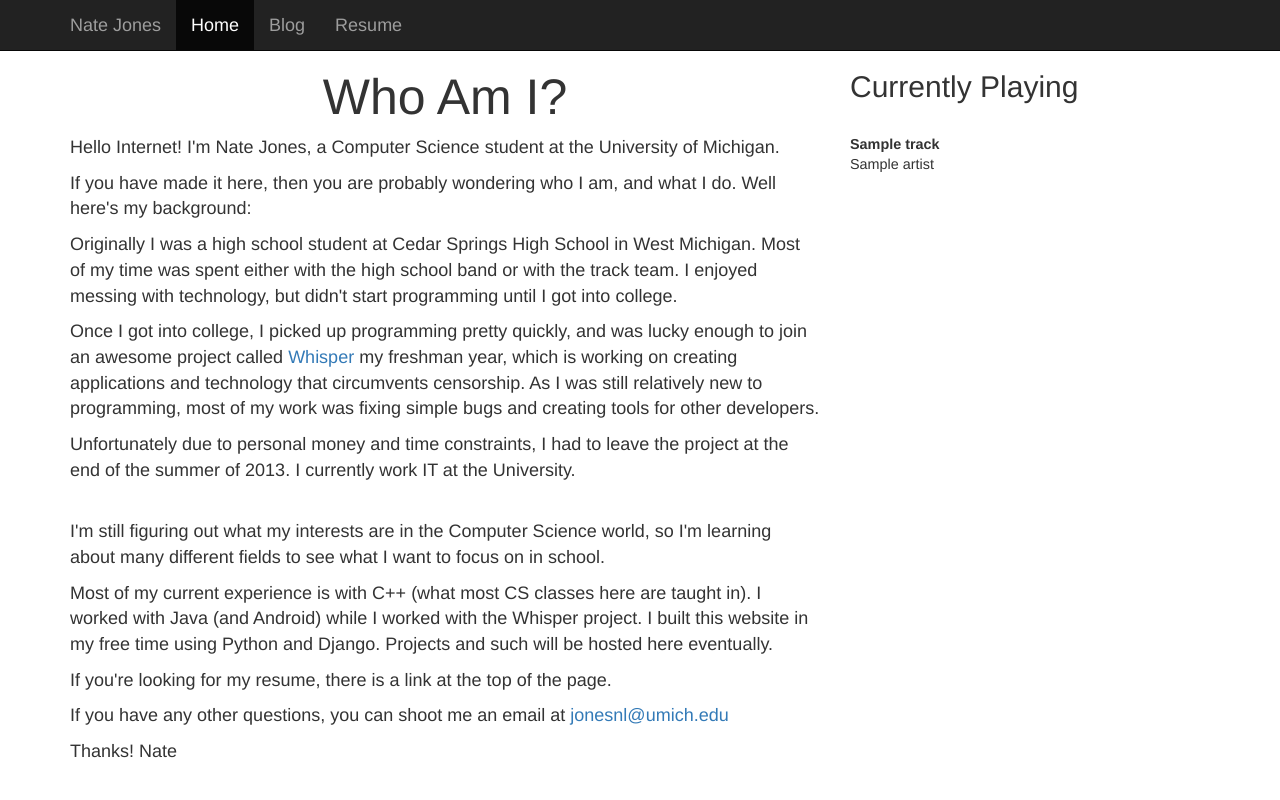
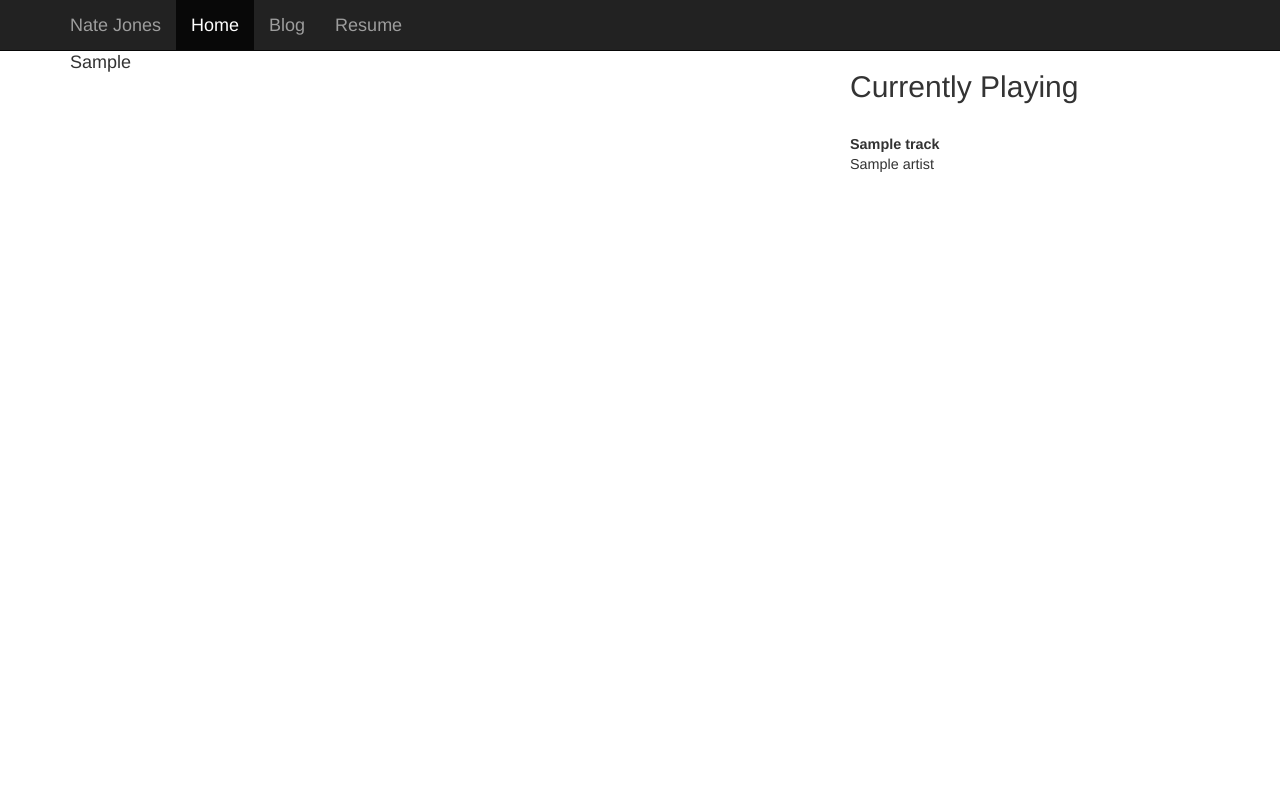
Before and after one commit to jonesnl/personalwebsite, a Django app: template frontpage/templates/frontpage/index.html in a window 1280 px wide. Run offline with Django 3.2, Linux system fonts and the light colour scheme; tables that the repository leaves empty hold one stand-in row (values such as "Sample post"); the template is opened without the code that fills it: values that come from a table or form of the project are taken from there, most other values are stand-ins (such as "Sample title", 1, 10 or a date in 2020); some libraries are stand-ins or nearby versions.

Commit message:
move front body to database rather than text file

```diff
--- a/frontpage/templates/frontpage/index.html
+++ b/frontpage/templates/frontpage/index.html
@@ -1,52 +1,11 @@
 {% extends "base.html" %}
+
+{% load markdown %}
 
 {% block content %}
 <div class="row">
     <div class="text col-md-8">
-        <h1 class="title">Who Am I?</h1>
-
-        <p>Hello Internet! I'm Nate Jones, a Computer Science student at the University of Michigan.</p>
-
-        <p>If you have made it here, then you are probably wondering who I am, and what I do. Well here's my background:</p>
-
-        <p>Originally I was a high school student at Cedar Springs High School in West Michigan. Most of my time was spent
-            either with the high school band or with the track team. I enjoyed messing with
-            technology, but didn't start programming until I got into college.</p>
-
-        <p>Once I got into college, I picked up programming pretty quickly, and was lucky enough to join an awesome project
-            called <a href="http://www.whispercomm.org/">Whisper</a> my freshman year, which is working on creating applications
-            and technology that circumvents censorship. As I was still relatively new to programming, most of my work was
-            fixing simple bugs and creating tools for other developers.
-        </p>
-
-        <p>Unfortunately due to personal money and time constraints, I had to leave the project at the end of the summer of
-            2013. I currently work IT at the University.
-        </p>
-
-        <br>
-
-        <p>
-            I'm still figuring out what my interests are in the Computer Science world, so I'm learning about many different
-            fields to see what I want to focus on in school.
-        </p>
-
-        <p>
-            Most of my current experience is with C++ (what most CS classes here are taught in). I worked with Java (and Android)
-            while I worked with the Whisper project. I built this website in my free time using Python and Django. Projects and
-            such will be hosted here eventually.
-        </p>
-
-        <p>
-            If you're looking for my resume, there is a link at the top of the page.
-        </p>
-
-        <p>
-            If you have any other questions, you can shoot me an email at <a href="mailto:jonesnl@umich.edu">jonesnl@umich.edu</a>
-        </p>
-
-        <p>
-            Thanks! Nate
-        </p>
+        {{ front_body|my_markdown }}
     </div>
 
     <div class="col-md-4 music">
--- a/frontpage/views.py
+++ b/frontpage/views.py
@@ -1,14 +1,17 @@
 from django.http import HttpResponse
 from django.template import RequestContext, loader
 from django.views.decorators.cache import cache_page
+from django.utils.encoding import force_text
 
 from frontpage.lastfm import pull_from_lastfm
+from frontpage.models import Data
 
 
 @cache_page(60 * 2)  # cache for 2 minutes
 def index(request):
     template = loader.get_template('frontpage/index.html')
     context = RequestContext(request, {
+        'front_body': Data.objects.get(key='front_body').value,
         'track_list': pull_from_lastfm(5),
     })
     return HttpResponse(template.render(context))
--- a/personalsite/templatetags/markdown.py
+++ b/personalsite/templatetags/markdown.py
@@ -17,6 +17,6 @@ def my_markdown(value):
 
     return mark_safe(markdown.markdown(force_text(value),
                                        extensions,
-                                       safe_mode=True,
+                                       safe_mode=False,
                                        enable_attributes=False,
                                        ))
```
